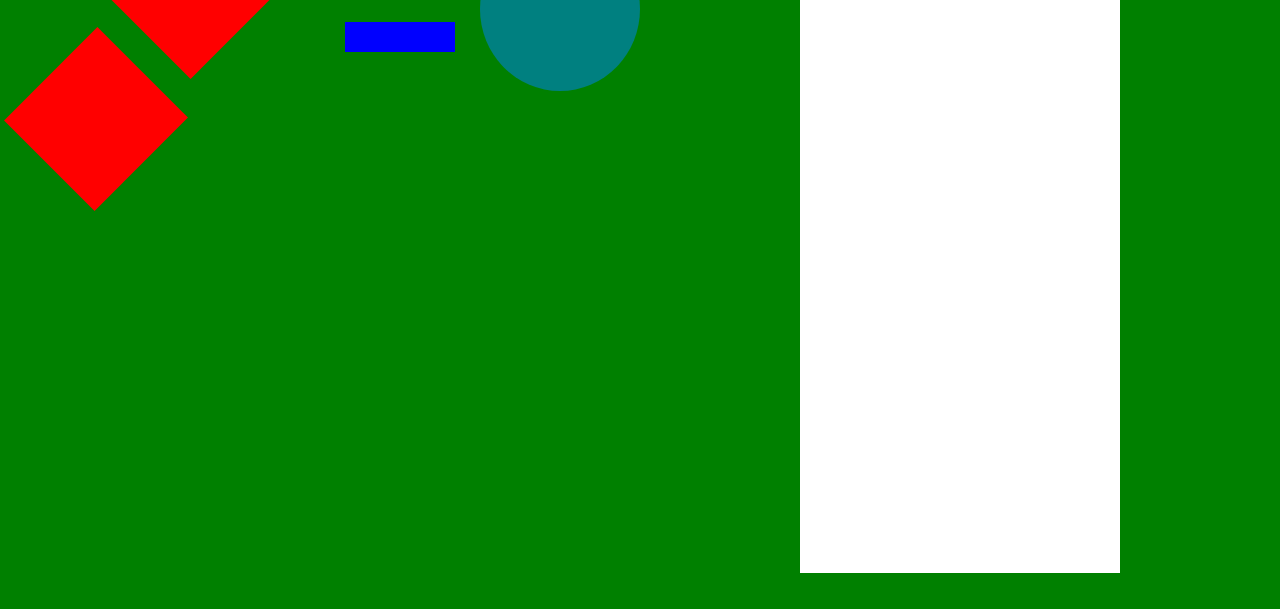
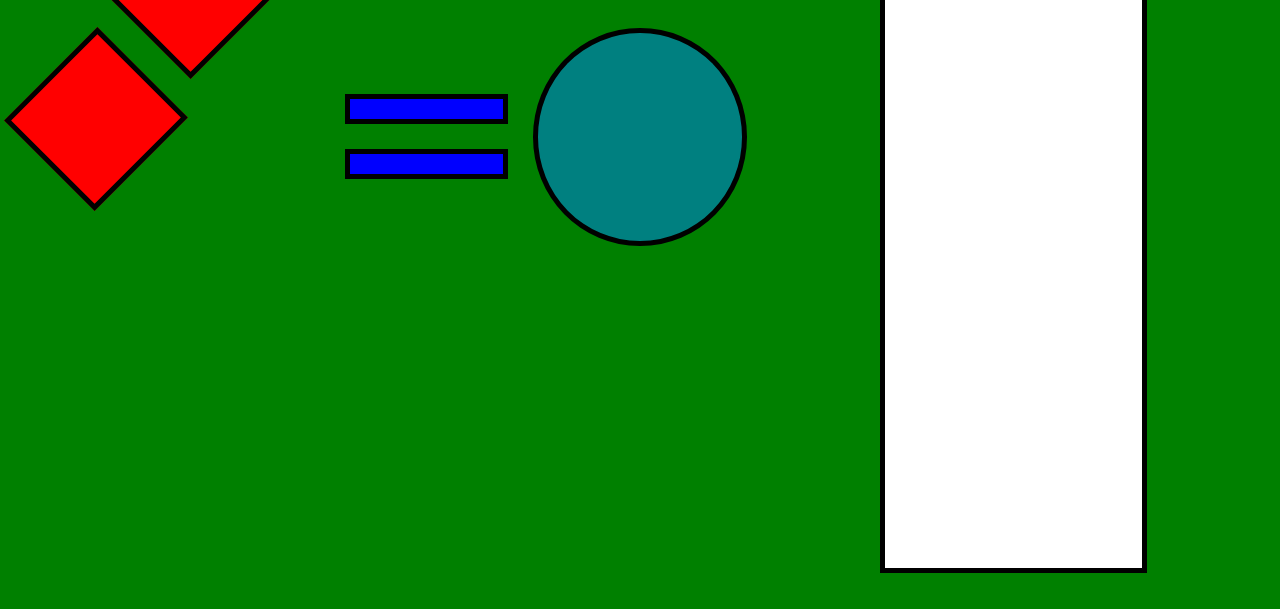
Before and after one commit to 88JW/Rozwi-zanie-Optimo-Development, a plain HTML site: page index.html in a window 1280 px wide. Shown: the part 191-800 px from the top of the page. Drawn offline with Linux system fonts and the light colour scheme.

Commit message:
Obramowania i poprawione kolumny

```diff
--- a/index.html
+++ b/index.html
@@ -21,7 +21,7 @@
               <div class="kwadrat drugi" id="drugi"></div>
             </div>
           </div>
-          <div class="col-3 col-s-6 two">
+          <div class="col-4 col-s-6 two">
             <div class="two-conteiner">
               <div class="paski-container">
                 <div class="paski"></div>
@@ -31,7 +31,7 @@
             </div>
           </div>
 
-          <div class="col-6 col-s-6 three">
+          <div class="col-5 col-s-6 three">
             <div class="bloknapis">ABC</div>
           </div>
         </div>
--- a/style.css
+++ b/style.css
@@ -5,14 +5,14 @@
   scroll-behavior: smooth !important;
 }
 
-body{
-
-  background-color:#008000;
+body {
+  background-color: #008000;
 }
 .banner {
   width: 100%;
   height: 10vh;
   background-color: #808000;
+  border-bottom: 5px solid black;
 }
 
 .container {
@@ -21,7 +21,6 @@ body{
 
 .one {
   height: 30vh;
-
 }
 
 .kwadraty-container {
@@ -31,8 +30,9 @@ body{
 }
 
 .kwadrat {
+  border: 5px solid black;
   width: 40%;
-    background-color:#ff0000;
+  background-color: #ff0000;
   transform: rotate(45deg);
   content: "";
 }
@@ -49,27 +49,23 @@ body{
 
 .two {
   height: 30vh;
-
-
 }
 
-.two-conteiner{
+.two-conteiner {
   display: flex;
   align-items: center;
   align-content: center;
   height: 30vh;
 
   width: 100%;
-
-
 }
 
 .paski-container {
   width: 50%;
-
 }
 
 .paski {
+  border: 5px solid black;
   height: 30px;
   background-color: #0000ff;
   margin: 25px;
@@ -77,6 +73,7 @@ body{
 }
 
 .kolo {
+  border: 5px solid black;
   background: #008080;
   border-radius: 50%;
   width: 30%;
@@ -96,16 +93,21 @@ body{
 }
 
 .bloknapis {
+  border: 5px solid black;
   width: 50%;
   height: 90%;
   background-color: #0000ff;
+  text-align: center;
+  padding-top: 10px;
+  font-size: 24px;
+  font-family: Arial, Helvetica, sans-serif;
 }
 
 [class*="col-"] {
   width: 100%;
 }
 
-@media only screen and (min-width: 584px) {
+@media only screen and (min-width: 583px) {
   .one {
     height: 45vh;
   }
@@ -120,7 +122,6 @@ body{
   }
 
   .kolo {
-
     width: 50%;
   }
 
@@ -132,8 +133,8 @@ body{
   }
 
   .bloknapis {
-
-  background-color: #c83737 ;
+    font-size: 30px;
+    background-color: #c83737;
   }
 
   .col-s-6 {
@@ -157,8 +158,11 @@ body{
     height: 90vh;
   }
 
+  .two-conteiner {
+    margin-top: 30%;
+  }
+
   .kolo {
-
     width: 50%;
   }
   .three {
@@ -166,13 +170,18 @@ body{
   }
 
   .bloknapis {
+    font-size: 36px;
 
     background-color: #ffffff;
   }
+
   .col-3 {
     width: 25%;
   }
-  .col-6 {
-    width: 50%;
+  .col-4 {
+    width: 33.33%;
+  }
+  .col-5 {
+    width: 41.66%;
   }
 }
```
Lines whose indentation alone changed are shown as unchanged.
